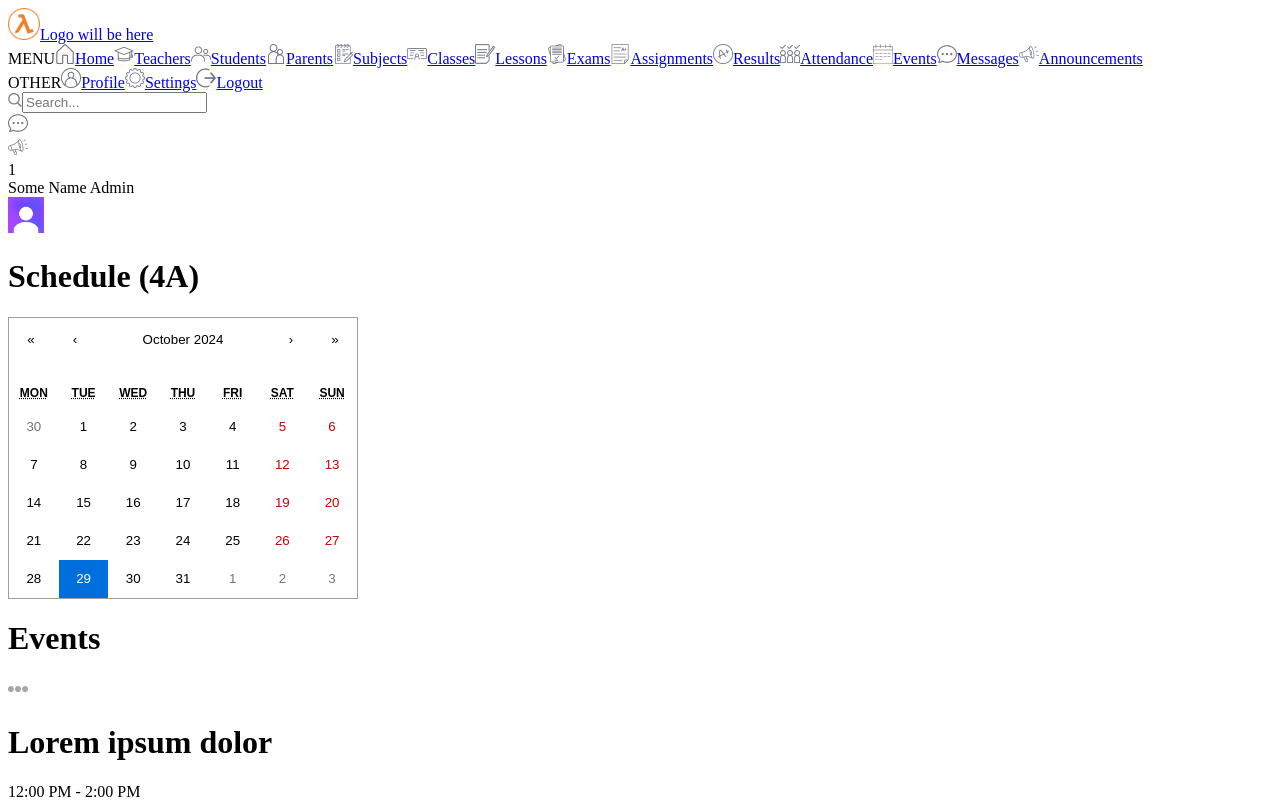
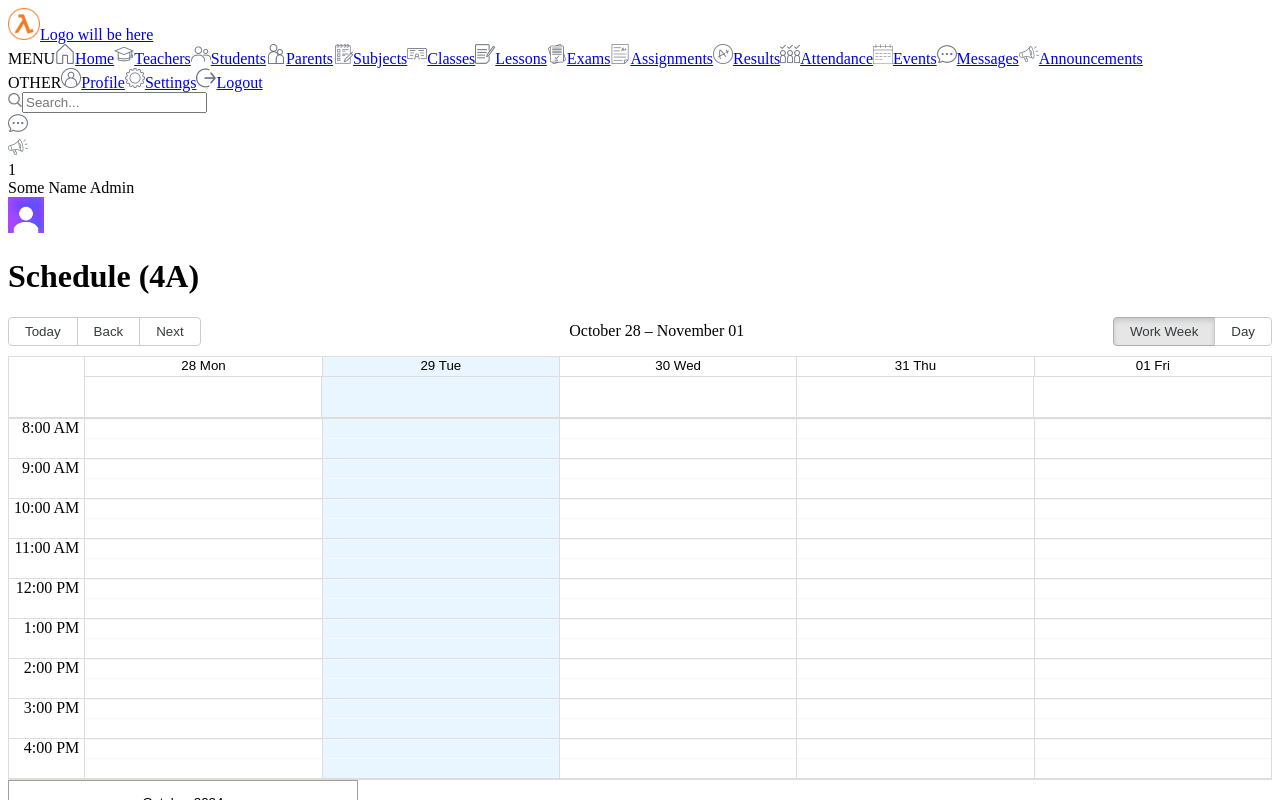
Before and after one commit to PotashinAndrey/school_managment, a Next.js app: page /student in a window 1280 px wide. Shown: the top 800 px of the page. Built offline with nearby package versions, Linux system fonts and the light colour scheme.

Commit message:
Student calendart packajes and initial component

```diff
--- a/package.json
+++ b/package.json
@@ -9,8 +9,11 @@
     "lint": "next lint"
   },
   "dependencies": {
+    "@types/react-big-calendar": "^1.8.12",
+    "moment": "^2.30.1",
     "next": "14.2.14",
     "react": "^18",
+    "react-big-calendar": "^1.15.0",
     "react-calendar": "^5.0.0",
     "react-dom": "^18",
     "recharts": "^2.12.7"
--- a/src/app/(dashboard)/student/page.tsx
+++ b/src/app/(dashboard)/student/page.tsx
@@ -1,5 +1,8 @@
 import Announcements from "@/components/Announcements";
+import BigCalendar from "@/components/BigCalendar";
 import EventCalendar from "@/components/EventCalendar";
+
+import "react-big-calendar/lib/css/react-big-calendar.css";
 
 const StudentPage = () => {
   return (
@@ -7,6 +10,7 @@ const StudentPage = () => {
       <div className="w-full xl:w-2/3 flex flex-col gap-8">
         <div className="h-full bg-white p-4 rounded-md">
           <h1 className="text-xl font-semibold">Schedule (4A)</h1>
+          <BigCalendar />
         </div>
       </div>
       <div className="w-full xl:w-1/3 flex flex-col gap-8">
--- /dev/null
+++ b/src/components/BigCalendar.tsx
@@ -0,0 +1,36 @@
+"use client";
+
+import { Calendar, momentLocalizer, View, Views } from "react-big-calendar";
+import moment from "moment";
+
+import { calendarEvents } from "@/lib/data";
+import { FC, useState } from "react";
+
+const localizer = momentLocalizer(moment);
+
+console.log(calendarEvents);
+
+const BigCalendar: FC = () => {
+  const [view, setView] = useState<View>(Views.WORK_WEEK);
+
+  const handleOnChangeView = (selectedView: View) => {
+    setView(selectedView);
+  };
+
+  return (
+    <Calendar
+      localizer={localizer}
+      events={calendarEvents}
+      startAccessor="start"
+      endAccessor="end"
+      views={["work_week", "day"]}
+      view={view}
+      onView={handleOnChangeView}
+      style={{ height: "98%" }}
+      min={new Date(2007, 1, 0, 8, 0, 0)}
+      max={new Date(2007, 1, 0, 17, 0, 0)}
+    />
+  );
+};
+
+export default BigCalendar;
--- a/src/lib/data.ts
+++ b/src/lib/data.ts
@@ -916,148 +916,147 @@ export const announcementsData = [
 ];
 
 
-// YOU SHOULD CHANGE THE DATES OF THE EVENTS TO THE CURRENT DATE TO SEE THE EVENTS ON THE CALENDAR
 export const calendarEvents = [
   {
     title: "Math",
     allDay: false,
-    start: new Date(2024, 7, 12, 8, 0),
-    end: new Date(2024, 7, 12, 8, 45),
+    start: new Date(2024, 10, 22, 8, 0),
+    end: new Date(2024, 10, 22, 8, 45),
   },
   {
     title: "English",
     allDay: false,
-    start: new Date(2024, 7, 12, 9, 0),
-    end: new Date(2024, 7, 12, 9, 45),
+    start: new Date(2024, 10, 22, 9, 0),
+    end: new Date(2024, 10, 22, 9, 45),
   },
   {
     title: "Biology",
     allDay: false,
-    start: new Date(2024, 7, 12, 10, 0),
-    end: new Date(2024, 7, 12, 10, 45),
+    start: new Date(2024, 10, 22, 10, 0),
+    end: new Date(2024, 10, 22, 10, 45),
   },
   {
     title: "Physics",
     allDay: false,
-    start: new Date(2024, 7, 12, 11, 0),
-    end: new Date(2024, 7, 12, 11, 45),
+    start: new Date(2024, 10, 22, 11, 0),
+    end: new Date(2024, 10, 22, 11, 45),
   },
   {
     title: "Chemistry",
     allDay: false,
-    start: new Date(2024, 7, 12, 13, 0),
-    end: new Date(2024, 7, 12, 13, 45),
+    start: new Date(2024, 10, 22, 13, 0),
+    end: new Date(2024, 10, 22, 13, 45),
   },
   {
     title: "History",
     allDay: false,
-    start: new Date(2024, 7, 12, 14, 0),
-    end: new Date(2024, 7, 12, 14, 45),
+    start: new Date(2024, 10, 22, 14, 0),
+    end: new Date(2024, 10, 22, 14, 45),
   },
   {
     title: "English",
     allDay: false,
-    start: new Date(2024, 7, 13, 9, 0),
-    end: new Date(2024, 7, 13, 9, 45),
+    start: new Date(2024, 10, 23, 9, 0),
+    end: new Date(2024, 10, 23, 9, 45),
   },
   {
     title: "Biology",
     allDay: false,
-    start: new Date(2024, 7, 13, 10, 0),
-    end: new Date(2024, 7, 13, 10, 45),
+    start: new Date(2024, 10, 23, 10, 0),
+    end: new Date(2024, 10, 23, 10, 45),
   },
   {
     title: "Physics",
     allDay: false,
-    start: new Date(2024, 7, 13, 11, 0),
-    end: new Date(2024, 7, 13, 11, 45),
+    start: new Date(2024, 10, 23, 11, 0),
+    end: new Date(2024, 10, 23, 11, 45),
   },
 
   {
     title: "History",
     allDay: false,
-    start: new Date(2024, 7, 13, 14, 0),
-    end: new Date(2024, 7, 13, 14, 45),
+    start: new Date(2024, 10, 23, 14, 0),
+    end: new Date(2024, 10, 23, 14, 45),
   },
   {
     title: "Math",
     allDay: false,
-    start: new Date(2024, 7, 14, 8, 0),
-    end: new Date(2024, 7, 14, 8, 45),
+    start: new Date(2024, 10, 24, 8, 0),
+    end: new Date(2024, 10, 24, 8, 45),
   },
   {
     title: "Biology",
     allDay: false,
-    start: new Date(2024, 7, 14, 10, 0),
-    end: new Date(2024, 7, 14, 10, 45),
+    start: new Date(2024, 10, 24, 10, 0),
+    end: new Date(2024, 10, 24, 10, 45),
   },
 
   {
     title: "Chemistry",
     allDay: false,
-    start: new Date(2024, 7, 14, 13, 0),
-    end: new Date(2024, 7, 14, 13, 45),
+    start: new Date(2024, 10, 24, 13, 0),
+    end: new Date(2024, 10, 24, 13, 45),
   },
   {
     title: "History",
     allDay: false,
-    start: new Date(2024, 7, 14, 14, 0),
-    end: new Date(2024, 7, 13, 14, 45),
+    start: new Date(2024, 10, 24, 14, 0),
+    end: new Date(2024, 10, 23, 14, 45),
   },
   {
     title: "English",
     allDay: false,
-    start: new Date(2024, 7, 15, 9, 0),
-    end: new Date(2024, 7, 15, 9, 45),
+    start: new Date(2024, 10, 25, 9, 0),
+    end: new Date(2024, 10, 25, 9, 45),
   },
   {
     title: "Biology",
     allDay: false,
-    start: new Date(2024, 7, 15, 10, 0),
-    end: new Date(2024, 7, 15, 10, 45),
+    start: new Date(2024, 10, 25, 10, 0),
+    end: new Date(2024, 10, 25, 10, 45),
   },
   {
     title: "Physics",
     allDay: false,
-    start: new Date(2024, 7, 15, 11, 0),
-    end: new Date(2024, 7, 15, 11, 45),
+    start: new Date(2024, 10, 25, 11, 0),
+    end: new Date(2024, 10, 25, 11, 45),
   },
 
   {
     title: "History",
     allDay: false,
-    start: new Date(2024, 7, 15, 14, 0),
-    end: new Date(2024, 7, 15, 14, 45),
+    start: new Date(2024, 10, 25, 14, 0),
+    end: new Date(2024, 10, 25, 14, 45),
   },
   {
     title: "Math",
     allDay: false,
-    start: new Date(2024, 7, 16, 8, 0),
-    end: new Date(2024, 7, 16, 8, 45),
+    start: new Date(2024, 10, 26, 8, 0),
+    end: new Date(2024, 10, 26, 8, 45),
   },
   {
     title: "English",
     allDay: false,
-    start: new Date(2024, 7, 16, 9, 0),
-    end: new Date(2024, 7, 16, 9, 45),
+    start: new Date(2024, 10, 26, 9, 0),
+    end: new Date(2024, 10, 26, 9, 45),
   },
 
   {
     title: "Physics",
     allDay: false,
-    start: new Date(2024, 7, 16, 11, 0),
-    end: new Date(2024, 7, 16, 11, 45),
+    start: new Date(2024, 10, 26, 11, 0),
+    end: new Date(2024, 10, 26, 11, 45),
   },
   {
     title: "Chemistry",
     allDay: false,
-    start: new Date(2024, 7, 16, 13, 0),
-    end: new Date(2024, 7, 16, 13, 45),
+    start: new Date(2024, 10, 26, 13, 0),
+    end: new Date(2024, 10, 26, 13, 45),
   },
   {
     title: "History",
     allDay: false,
-    start: new Date(2024, 7, 16, 14, 0),
-    end: new Date(2024, 7, 16, 14, 45),
+    start: new Date(2024, 10, 26, 14, 0),
+    end: new Date(2024, 10, 26, 14, 45),
   },
 ];
```
Also changed, not shown: 1 other file (tests, documents, lock files or other folders).
